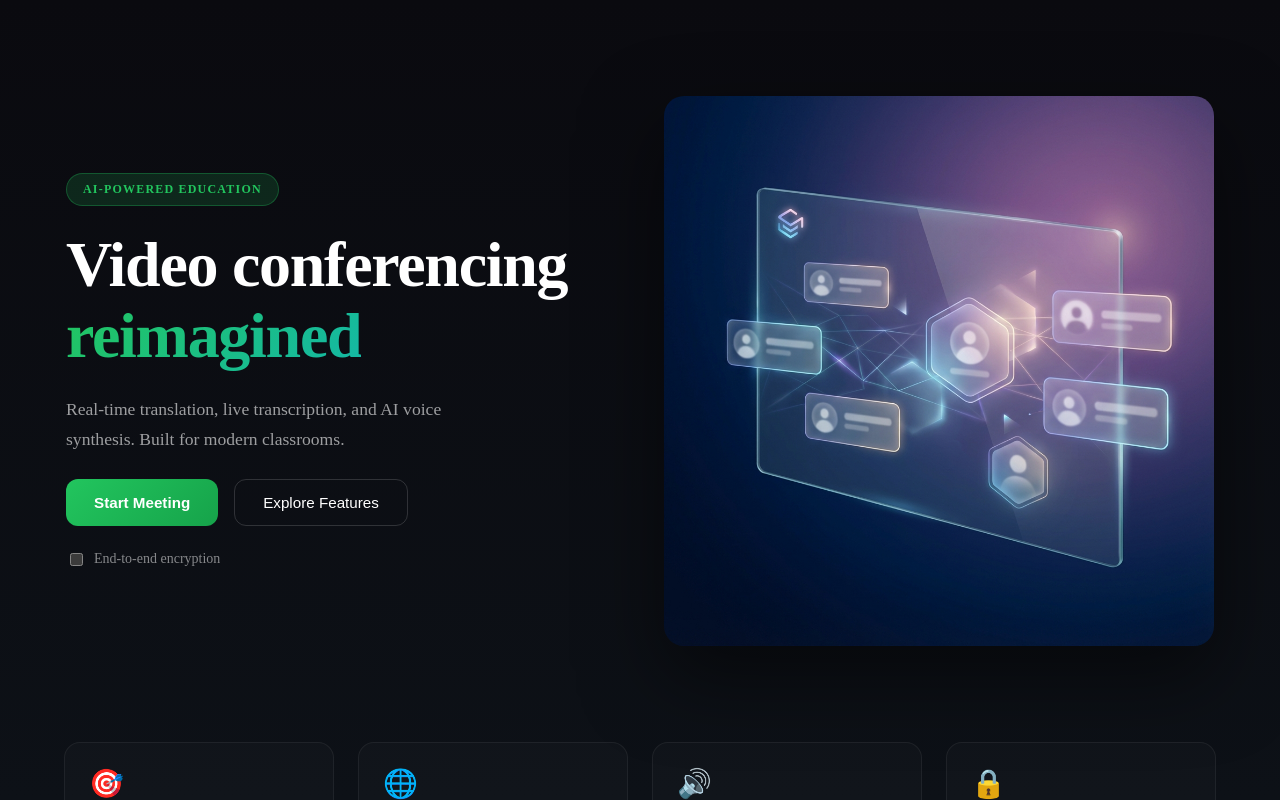
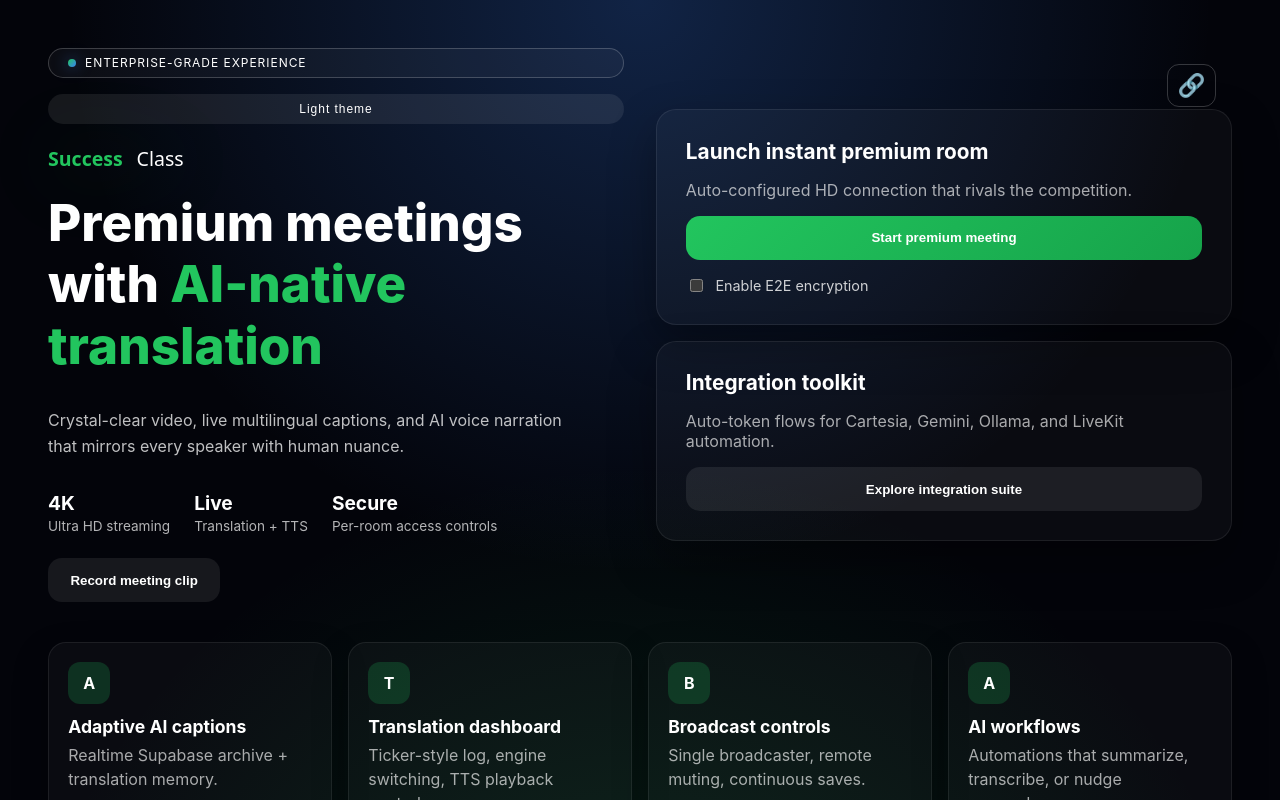
Before and after one commit to panyeroa1/orbit-session, a Next.js app: page / in a window 1280 px wide. Built offline with nearby package versions, Linux system fonts and the light colour scheme.

Commit message:
feat: Refactor homepage UI with updated hero section styling, new component structure, and CSS variables.

```diff
--- a/app/page.tsx
+++ b/app/page.tsx
@@ -1,98 +1,195 @@
 'use client';
 
 import Image from 'next/image';
-import React, { useState } from 'react';
+import React, { useEffect, useRef, useState } from 'react';
 import { useRouter } from 'next/navigation';
 import { encodePassphrase, generateRoomId, randomString } from '@/lib/client-utils';
 import styles from '../styles/Home.module.css';
 
-export default function Page() {
-  const router = useRouter();
+function ControlCard({ onJoin }: { onJoin: () => void }) {
   const [e2ee, setE2ee] = useState(false);
   const [sharedPassphrase, setSharedPassphrase] = useState(randomString(64));
 
-  const joinRoom = () => {
+  const handleJoin = () => {
     const roomId = generateRoomId();
     const href = e2ee ? `/rooms/${roomId}#${encodePassphrase(sharedPassphrase)}` : `/rooms/${roomId}`;
-    router.push(href);
+    window.location.assign(href);
+    onJoin();
   };
 
   return (
-    <main className={styles.main}>
-      {/* Hero Section */}
-      <section className={styles.hero}>
-        <div className={styles.heroText}>
-          <span className={styles.badge}>AI-Powered Education</span>
-          <h1>
-            Video conferencing<br />
-            <span className={styles.accent}>reimagined</span>
-          </h1>
-          <p>
-            Real-time translation, live transcription, and AI voice synthesis.
-            Built for modern classrooms.
-          </p>
-          <div className={styles.actions}>
-            <button className={styles.primaryBtn} onClick={joinRoom}>
-              Start Meeting
+    <div className={styles.controlCard}>
+      <h3>Launch instant premium room</h3>
+      <p>Auto-configured HD connection that rivals the competition.</p>
+      <button className={styles.primaryButton} onClick={handleJoin}>
+        Start premium meeting
       </button>
-            <button className={styles.secondaryBtn} onClick={() => window.location.assign('/integrations')}>
-              Explore Features
-            </button>
-          </div>
-          <div className={styles.encryption}>
-            <label>
+      <div className={styles.cardSettings}>
+        <label className={styles.switchLabel}>
           <input
             type="checkbox"
             checked={e2ee}
             onChange={(ev) => setE2ee(ev.target.checked)}
           />
-              <span>End-to-end encryption</span>
+          <span>Enable E2E encryption</span>
         </label>
         {e2ee && (
           <input
-                className={styles.passphrase}
+            className={styles.passphraseInput}
             type="password"
             value={sharedPassphrase}
             onChange={(ev) => setSharedPassphrase(ev.target.value)}
-                placeholder="Passphrase..."
+            placeholder="Enter passphrase..."
           />
         )}
       </div>
     </div>
-        <div className={styles.heroImage}>
+  );
+}
+
+function ConnectionCard() {
+  return (
+    <div className={styles.highlightCard}>
+      <h3>Integration toolkit</h3>
+      <p>Auto-token flows for Cartesia, Gemini, Ollama, and LiveKit automation.</p>
+      <button className={styles.secondaryButton} onClick={() => window.location.assign('/integrations')}>
+        Explore integration suite
+      </button>
+    </div>
+  );
+}
+
+export default function Page() {
+  const [theme, setTheme] = useState<'dark' | 'light'>('dark');
+  const router = useRouter();
+  const [isRecording, setIsRecording] = useState(false);
+  const [recordUrl, setRecordUrl] = useState<string | null>(null);
+  const recorderRef = useRef<MediaRecorder | null>(null);
+  const recordedChunks = useRef<Blob[]>([]);
+
+  useEffect(() => {
+    document.body.dataset.theme = theme;
+  }, [theme]);
+
+  const toggleRecording = async () => {
+    if (isRecording) {
+      recorderRef.current?.stop();
+      setIsRecording(false);
+      return;
+    }
+    try {
+      const stream = await navigator.mediaDevices.getDisplayMedia({ video: true, audio: true });
+      const recorder = new MediaRecorder(stream);
+      recorder.ondataavailable = (event) => {
+        if (event.data.size > 0) recordedChunks.current.push(event.data);
+      };
+      recorder.onstop = () => {
+        const blob = new Blob(recordedChunks.current, { type: 'video/webm' });
+        const url = URL.createObjectURL(blob);
+        localStorage.setItem('lastMeetingClip', url);
+        setRecordUrl(url);
+        recordedChunks.current = [];
+        stream.getTracks().forEach((track) => track.stop());
+      };
+      recorder.start();
+      recorderRef.current = recorder;
+      setIsRecording(true);
+    } catch (error) {
+      console.error('Recording error', error);
+    }
+  };
+
+  const handleJoin = () => router.push('/rooms');
+
+  return (
+    <main className={styles.main}>
+      <section className={styles.heroLayer}>
+        <div className={styles.heroContent}>
+          <div className={styles.heroBadge}>
+            <span className={styles.badgeDot} />
+            Enterprise-grade experience
+          </div>
+          <a href="/integrations" className={styles.integrationIcon} aria-label="View integrations">
+            🔗
+          </a>
+          <button
+            className={styles.themeToggle}
+            onClick={() => setTheme(theme === 'dark' ? 'light' : 'dark')}
+            aria-label="Toggle theme"
+          >
+            {theme === 'dark' ? 'Light theme' : 'Dark theme'}
+          </button>
           <Image
-            src="/images/hero-image.png"
-            alt="Success Class Interface"
-            width={600}
-            height={400}
+            className={styles.logo}
+            src="/images/success-class-logo.svg"
+            alt="Eburon Meet"
+            width={220}
+            height={36}
             priority
-            className={styles.heroImg}
           />
+          <h1 className={styles.headline}>
+            Premium meetings with <span className={styles.headlineAccent}>AI-native translation</span>
+          </h1>
+          <p className={styles.subheadline}>
+            Crystal-clear video, live multilingual captions, and AI voice narration that mirrors every speaker with human nuance.
+          </p>
+          <div className={styles.heroStats}>
+            <div>
+              <strong>4K</strong>
+              <span>Ultra HD streaming</span>
+            </div>
+            <div>
+              <strong>Live</strong>
+              <span>Translation + TTS</span>
+            </div>
+            <div>
+              <strong>Secure</strong>
+              <span>Per-room access controls</span>
+            </div>
+            <div>
+              <button className={`${styles.secondaryButton} ${styles.recordBtn}`} onClick={toggleRecording}>
+                {isRecording ? 'Stop recording' : 'Record meeting clip'}
+              </button>
+            </div>
+            {recordUrl && (
+              <div className={styles.recordPreview}>
+                <strong>Last clip ready</strong>
+                <video src={recordUrl} controls className={styles.recordedVideo} />
+              </div>
+            )}
+          </div>
+        </div>
+        <div className={styles.heroCardWrap}>
+          <ControlCard onJoin={handleJoin} />
+          <ConnectionCard />
         </div>
       </section>
 
-      {/* Features Grid */}
-      <section className={styles.features}>
+      <section className={styles.featuresGrid}>
         {[
-          { icon: '🎯', title: 'Live Transcription', desc: 'Real-time captions powered by Deepgram & Web Speech.' },
-          { icon: '🌐', title: 'AI Translation', desc: 'Instant translation via Google, Gemini, or Ollama.' },
-          { icon: '🔊', title: 'Voice Synthesis', desc: 'Natural TTS with Cartesia Sonic-3 and Gemini Live.' },
-          { icon: '🔒', title: 'Enterprise Security', desc: 'E2E encryption with granular access controls.' },
-        ].map((f) => (
-          <article key={f.title} className={styles.featureCard}>
-            <span className={styles.featureIcon}>{f.icon}</span>
-            <h3>{f.title}</h3>
-            <p>{f.desc}</p>
+          { title: 'Adaptive AI captions', body: 'Realtime Supabase archive + translation memory.' },
+          { title: 'Translation dashboard', body: 'Ticker-style log, engine switching, TTS playback controls.' },
+          { title: 'Broadcast controls', body: 'Single broadcaster, remote muting, continuous saves.' },
+          { title: 'AI workflows', body: 'Automations that summarize, transcribe, or nudge responders.' },
+        ].map((feature) => (
+          <article key={feature.title} className={styles.featureTile}>
+            <div className={styles.featureIcon}>{feature.title.charAt(0)}</div>
+            <h3>{feature.title}</h3>
+            <p>{feature.body}</p>
           </article>
         ))}
       </section>
 
-      {/* CTA Banner */}
-      <section className={styles.cta}>
-        <h2>Ready to transform your classroom?</h2>
-        <p>Join thousands of educators using Success Class for seamless multilingual learning.</p>
-        <button className={styles.primaryBtn} onClick={joinRoom}>
-          Get Started Free
+      <section className={styles.integrationBanner}>
+        <div>
+          <h2>Integrations for every workflow</h2>
+          <p>
+            Push clips to Gemini, run Cartesia Sonic-3, or sync LiveKit analytics from a single panel.
+            More AI tools keep your workspace superior to the rest.
+          </p>
+        </div>
+        <button className={styles.primaryButton} onClick={() => window.location.assign('/integrations')}>
+          View integration tools
         </button>
       </section>
     </main>
--- a/app/rooms/[roomName]/PageClientImpl.tsx
+++ b/app/rooms/[roomName]/PageClientImpl.tsx
@@ -671,6 +671,11 @@ function TranslatePanel({
             <option value="ollama">Ollama (Gemini 3 Flash Preview: cloud)</option>
             <option value="gemini">Gemini Flash Lite (Google)</option>
           </select>
+          <div className={roomStyles.clipContentSection}>
+            <button className={roomStyles.sidebarCardButton} disabled={!transcriptions.length}>
+              Add clip to content
+            </button>
+          </div>
         </div>
 
         <div className={roomStyles.sidebarCard}>
--- a/styles/Home.module.css
+++ b/styles/Home.module.css
@@ -1,245 +1,286 @@
 .main {
   min-height: 100vh;
-  background: linear-gradient(180deg, #0a0a0f 0%, #0d1117 100%);
-  color: #fff;
-  padding: clamp(1.5rem, 5vw, 4rem);
+  padding: clamp(2rem, 5vw, 3rem);
   display: flex;
   flex-direction: column;
-  gap: 4rem;
+  gap: 2.5rem;
+  background: radial-gradient(circle at top, rgba(59, 130, 246, 0.25), transparent 45%),
+    radial-gradient(circle at bottom, rgba(34, 197, 94, 0.18), transparent 50%),
+    var(--color-bg-dark);
+  color: #fff;
 }
 
-/* Hero Section */
-.hero {
+.heroLayer {
   display: grid;
-  grid-template-columns: 1fr 1fr;
-  gap: 3rem;
+  gap: 2rem;
+  grid-template-columns: repeat(auto-fit, minmax(280px, 1fr));
   align-items: center;
-  max-width: 1200px;
-  margin: 0 auto;
-  padding: 2rem 0;
+  position: relative;
 }
 
-.heroText {
+.heroContent {
+  max-width: 640px;
   display: flex;
   flex-direction: column;
-  gap: 1.5rem;
+  gap: 1rem;
 }
 
-.badge {
-  display: inline-block;
-  width: fit-content;
-  padding: 0.5rem 1rem;
-  border-radius: 100px;
+.heroBadge {
+  display: inline-flex;
+  align-items: center;
+  gap: 0.55rem;
+  padding: 0.4rem 1.2rem;
+  border-radius: 999px;
   font-size: 0.75rem;
-  font-weight: 600;
+  letter-spacing: 0.08em;
   text-transform: uppercase;
-  letter-spacing: 0.1em;
-  background: rgba(34, 197, 94, 0.15);
-  color: #22c55e;
-  border: 1px solid rgba(34, 197, 94, 0.3);
+  border: 1px solid rgba(255, 255, 255, 0.2);
+  background: rgba(255, 255, 255, 0.04);
 }
 
-.heroText h1 {
-  font-size: clamp(2.5rem, 5vw, 4rem);
-  font-weight: 700;
-  line-height: 1.1;
-  margin: 0;
-  letter-spacing: -0.02em;
+.badgeDot {
+  width: 8px;
+  height: 8px;
+  border-radius: 50%;
+  background: linear-gradient(135deg, #22c55e 0%, #3b82f6 100%);
+  box-shadow: 0 0 15px rgba(59, 130, 246, 0.6);
 }
 
-.accent {
-  background: linear-gradient(135deg, #22c55e 0%, #14b8a6 100%);
-  -webkit-background-clip: text;
-  -webkit-text-fill-color: transparent;
-  background-clip: text;
+.themeToggle {
+  border: none;
+  background: rgba(255, 255, 255, 0.08);
+  color: #fff;
+  padding: 0.5rem 1rem;
+  border-radius: 999px;
+  font-size: 0.75rem;
+  letter-spacing: 0.08em;
+  cursor: pointer;
+  transition: background 0.2s ease;
 }
 
-.heroText p {
-  font-size: 1.1rem;
-  color: rgba(255, 255, 255, 0.6);
-  line-height: 1.7;
-  max-width: 420px;
+.themeToggle:hover {
+  background: rgba(255, 255, 255, 0.15);
+}
+
+.logo {
+  width: 220px;
+  filter: drop-shadow(0 0 40px rgba(34, 197, 94, 0.45));
+}
+
+.headline {
+  font-size: clamp(2.2rem, 4vw, 3.8rem);
+  font-weight: 800;
+  line-height: 1.2;
   margin: 0;
 }
 
-.actions {
+.headlineAccent {
+  color: var(--color-primary);
+}
+
+.subheadline {
+  max-width: 520px;
+  color: rgba(255, 255, 255, 0.75);
+  line-height: 1.6;
+}
+
+.heroStats {
   display: flex;
-  gap: 1rem;
+  gap: 1.5rem;
   flex-wrap: wrap;
 }
 
-.primaryBtn {
-  padding: 0.875rem 1.75rem;
-  border-radius: 12px;
-  border: none;
-  background: linear-gradient(135deg, #22c55e 0%, #16a34a 100%);
-  color: #fff;
-  font-weight: 600;
-  font-size: 0.95rem;
-  cursor: pointer;
-  transition: transform 0.2s, box-shadow 0.2s;
+.heroRecord {
+  display: flex;
+  flex-direction: column;
+  gap: 0.4rem;
 }
 
-.primaryBtn:hover {
-  transform: translateY(-2px);
-  box-shadow: 0 10px 30px rgba(34, 197, 94, 0.3);
+.integrationIcon {
+  position: absolute;
+  top: 1rem;
+  right: 1rem;
+  font-size: 1.4rem;
+  padding: 0.4rem 0.6rem;
+  border-radius: 12px;
+  border: 1px solid rgba(255, 255, 255, 0.2);
 }
 
-.secondaryBtn {
-  padding: 0.875rem 1.75rem;
-  border-radius: 12px;
-  border: 1px solid rgba(255, 255, 255, 0.15);
-  background: transparent;
-  color: #fff;
-  font-weight: 500;
-  font-size: 0.95rem;
-  cursor: pointer;
-  transition: background 0.2s, border-color 0.2s;
+.heroStats div {
+  display: flex;
+  flex-direction: column;
+  gap: 0.2rem;
+  font-size: 0.85rem;
+  color: rgba(255, 255, 255, 0.7);
 }
 
-.secondaryBtn:hover {
-  background: rgba(255, 255, 255, 0.05);
-  border-color: rgba(255, 255, 255, 0.25);
+.heroStats strong {
+  font-size: 1.2rem;
+  color: #fff;
 }
 
-.encryption {
+.heroCardWrap {
   display: flex;
   flex-direction: column;
-  gap: 0.5rem;
-  font-size: 0.875rem;
-  color: rgba(255, 255, 255, 0.5);
+  gap: 1rem;
 }
 
-.encryption label {
+.controlCard,
+.highlightCard {
+  background: var(--color-card-dark);
+  border-radius: 20px;
+  border: 1px solid var(--color-border-dark);
+  padding: 1.8rem;
+  box-shadow: 0 20px 45px rgba(0, 0, 0, 0.35);
   display: flex;
-  align-items: center;
-  gap: 0.5rem;
-  cursor: pointer;
+  flex-direction: column;
+  gap: 1rem;
+  transition: transform 0.2s ease, border-color 0.4s ease;
 }
 
-.encryption input[type="checkbox"] {
-  accent-color: #22c55e;
+.controlCard h3,
+.highlightCard h3 {
+  margin: 0;
+  font-size: 1.3rem;
 }
 
-.passphrase {
-  padding: 0.5rem 0.75rem;
-  border-radius: 8px;
-  border: 1px solid rgba(255, 255, 255, 0.15);
-  background: rgba(255, 255, 255, 0.05);
-  color: #fff;
-  font-size: 0.875rem;
-  max-width: 250px;
+.controlCard p,
+.highlightCard p {
+  color: rgba(255, 255, 255, 0.65);
+  margin: 0;
 }
 
-.heroImage {
-  display: flex;
-  justify-content: center;
-  align-items: center;
+.primaryButton,
+.secondaryButton {
+  border: none;
+  border-radius: 14px;
+  padding: 0.9rem 1.4rem;
+  font-weight: 600;
+  cursor: pointer;
+  transition: transform 0.2s ease;
 }
 
-.heroImg {
-  width: 100%;
-  max-width: 550px;
-  height: auto;
-  border-radius: 20px;
-  box-shadow: 0 30px 80px rgba(0, 0, 0, 0.5);
+.primaryButton {
+  background: linear-gradient(135deg, var(--color-primary) 0%, var(--color-secondary) 100%);
+  color: #fff;
 }
 
-/* Features Section */
-.features {
-  display: grid;
-  grid-template-columns: repeat(auto-fit, minmax(240px, 1fr));
-  gap: 1.5rem;
-  max-width: 1200px;
-  margin: 0 auto;
-  width: 100%;
+.secondaryButton {
+  background: rgba(255, 255, 255, 0.08);
+  color: #fff;
 }
 
-.featureCard {
-  background: rgba(255, 255, 255, 0.02);
-  border: 1px solid rgba(255, 255, 255, 0.06);
-  border-radius: 16px;
-  padding: 1.5rem;
+.primaryButton:hover,
+.secondaryButton:hover {
+  transform: translateY(-2px);
+}
+
+.recordBtn {
+  background: rgba(255, 255, 255, 0.08);
+  border-color: rgba(255, 255, 255, 0.2);
+}
+
+.recordPreview {
+  width: 100%;
+  max-width: 300px;
   display: flex;
   flex-direction: column;
-  gap: 0.75rem;
-  transition: background 0.2s, border-color 0.2s;
+  gap: 0.3rem;
 }
 
-.featureCard:hover {
+.recordedVideo {
+  width: 100%;
+  border-radius: 12px;
+  max-height: 180px;
+}
+
+.cardSettings {
+  display: flex;
+  flex-direction: column;
+  gap: 0.6rem;
+}
+
+.switchLabel {
+  display: inline-flex;
+  align-items: center;
+  gap: 0.6rem;
+  font-size: 0.9rem;
+  color: rgba(255, 255, 255, 0.8);
+}
+
+.passphraseInput {
+  border-radius: 10px;
+  border: 1px solid rgba(255, 255, 255, 0.2);
   background: rgba(255, 255, 255, 0.04);
-  border-color: rgba(255, 255, 255, 0.1);
+  color: #fff;
+  padding: 0.6rem;
+}
+
+.featuresGrid {
+  display: grid;
+  grid-template-columns: repeat(auto-fit, minmax(220px, 1fr));
+  gap: 1rem;
+}
+
+.featureTile {
+  background: var(--color-card-dark);
+  border-radius: 18px;
+  padding: 1.2rem;
+  border: 1px solid var(--color-border-dark);
+  box-shadow: 0 15px 35px rgba(0, 0, 0, 0.3);
 }
 
 .featureIcon {
-  font-size: 1.75rem;
+  width: 42px;
+  height: 42px;
+  border-radius: 12px;
+  background: rgba(34, 197, 94, 0.2);
+  display: flex;
+  align-items: center;
+  justify-content: center;
+  font-weight: 700;
+  margin-bottom: 0.7rem;
 }
 
-.featureCard h3 {
+.featureTile h3 {
+  margin: 0;
   font-size: 1.1rem;
-  font-weight: 600;
-  margin: 0;
 }
 
-.featureCard p {
-  font-size: 0.9rem;
-  color: rgba(255, 255, 255, 0.5);
+.featureTile p {
+  margin: 0.4rem 0 0;
+  color: rgba(255, 255, 255, 0.65);
   line-height: 1.5;
-  margin: 0;
 }
 
-/* CTA Section */
-.cta {
-  max-width: 700px;
-  margin: 2rem auto 0;
-  text-align: center;
+.integrationBanner {
+  border-radius: 20px;
+  padding: 2rem;
+  background: linear-gradient(135deg, rgba(34, 197, 94, 0.12), rgba(37, 99, 235, 0.15));
+  border: 1px solid rgba(255, 255, 255, 0.12);
   display: flex;
-  flex-direction: column;
+  flex-wrap: wrap;
+  justify-content: space-between;
   align-items: center;
   gap: 1rem;
-  padding: 3rem 2rem;
-  background: linear-gradient(135deg, rgba(34, 197, 94, 0.08), rgba(20, 184, 166, 0.08));
-  border-radius: 24px;
-  border: 1px solid rgba(34, 197, 94, 0.15);
+  transition: transform 0.2s ease;
 }
 
-.cta h2 {
-  font-size: 1.75rem;
-  font-weight: 700;
+.integrationBanner h2 {
   margin: 0;
+  font-size: 1.8rem;
 }
 
-.cta p {
-  color: rgba(255, 255, 255, 0.6);
+.integrationBanner p {
   margin: 0;
-  max-width: 500px;
+  color: rgba(255, 255, 255, 0.75);
+  max-width: 520px;
   line-height: 1.6;
 }
 
-/* Responsive */
 @media (max-width: 768px) {
-  .hero {
-    grid-template-columns: 1fr;
-    text-align: center;
-  }
-
-  .heroText {
-    align-items: center;
-  }
-
-  .heroText p {
-    max-width: 100%;
-  }
-
-  .actions {
-    justify-content: center;
-  }
-
-  .encryption {
-    align-items: center;
-  }
-
-  .heroImage {
-    order: -1;
+  .integrationBanner {
+    flex-direction: column;
+    align-items: flex-start;
   }
 }
--- a/styles/globals.css
+++ b/styles/globals.css
@@ -1,67 +1,89 @@
+:root {
+  /* Typography */
+  --font-sans: 'Inter', system-ui, -apple-system, BlinkMacSystemFont, 'Segoe UI', Roboto, sans-serif;
+
+  /* Palette - Dark (Default) */
+  --color-bg-dark: #03040a;
+  --color-bg-gradient-dark: radial-gradient(circle at top, rgba(59, 130, 246, 0.15), transparent 45%),
+                            radial-gradient(circle at bottom, rgba(34, 197, 94, 0.12), transparent 50%),
+                            #03040a;
+
+  --color-card-dark: rgba(255, 255, 255, 0.03);
+  --color-border-dark: rgba(255, 255, 255, 0.08);
+  --color-text-main: #ffffff;
+  --color-text-muted: rgba(255, 255, 255, 0.65);
+
+  /* Palette - Brand */
+  --color-primary: #22c55e;
+  --color-secondary: #16a34a;
+  --color-accent: #3b82f6;
+
+  /* Palette - Light (Theme) */
+  --color-bg-light: #f8fafc;
+  --color-bg-gradient-light: radial-gradient(circle at top, rgba(59, 130, 246, 0.08), transparent 45%),
+                             radial-gradient(circle at bottom, rgba(34, 197, 94, 0.08), transparent 50%),
+                             #f8fafc;
+
+  --color-card-light: #ffffff;
+  --color-border-light: rgba(0, 0, 0, 0.08);
+  --color-text-main-light: #0f172a;
+  --color-text-muted-light: #475569;
+}
+
 * {
   box-sizing: border-box;
 }
 
 html {
   color-scheme: dark;
-  background-color: #111;
 }
 
-html,
-body {
-  overflow: auto;
+html, body {
   width: 100%;
   height: 100%;
-  margin: 0px;
+  margin: 0;
+  padding: 0;
+  overflow-x: hidden;
 }
 
 body {
-  display: flex;
-  flex-direction: column;
+  font-family: var(--font-sans);
+  background: var(--color-bg-gradient-dark);
+  background-attachment: fixed; /* Smooth scroll feel */
+  color: var(--color-text-main);
+  transition: background 0.4s ease, color 0.4s ease;
+  -webkit-font-smoothing: antialiased;
 }
 
-.header {
-  max-width: 500px;
-  padding-inline: 2rem;
+/* Light Theme Override */
+body[data-theme='light'] {
+  background: var(--color-bg-gradient-light);
+  color: var(--color-text-main-light);
+
+  /* Re-map generic vars if needed by components */
+  --color-bg-dark: var(--color-bg-light);
+  --color-card-dark: var(--color-card-light);
+  --color-border-dark: var(--color-border-light);
+  --color-text-main: var(--color-text-main-light);
+  --color-text-muted: var(--color-text-muted-light);
 }
 
-.header > img {
-  display: block;
-  margin: auto;
-  max-width: 100%;
+a {
+  color: inherit;
+  text-decoration: none;
 }
 
-.header > h2 {
-  font-family: 'TWK Everett', sans-serif;
-  font-style: normal;
-  font-weight: 400;
-  font-size: 1.25rem;
-  line-height: 144%;
-  text-align: center;
-  color: rgba(255, 255, 255, 0.6);
+/* Scrollbar Polish */
+::-webkit-scrollbar {
+  width: 8px;
 }
-
-footer {
-  width: 100%;
-  padding: 1.5rem 2rem;
-  text-align: center;
-  color: rgba(255, 255, 255, 0.6);
-  background-color: var(--lk-bg);
-  border-top: 1px solid rgba(255, 255, 255, 0.15);
+::-webkit-scrollbar-track {
+  background: transparent;
 }
-
-footer a,
-h2 a {
-  color: #ff6352;
-  text-decoration-color: #a33529;
-  text-underline-offset: 0.125em;
+::-webkit-scrollbar-thumb {
+  background: rgba(255, 255, 255, 0.15);
+  border-radius: 4px;
 }
-
-footer a:hover,
-h2 a {
-  text-decoration-color: #ff6352;
+body[data-theme='light'] ::-webkit-scrollbar-thumb {
+  background: rgba(0, 0, 0, 0.15);
 }
-
-h2 a {
-  text-decoration: none;
-}
```
Also changed, not shown: app/integrations/page.tsx (+33 -8 lines). Lines whose indentation alone changed are shown as unchanged.
